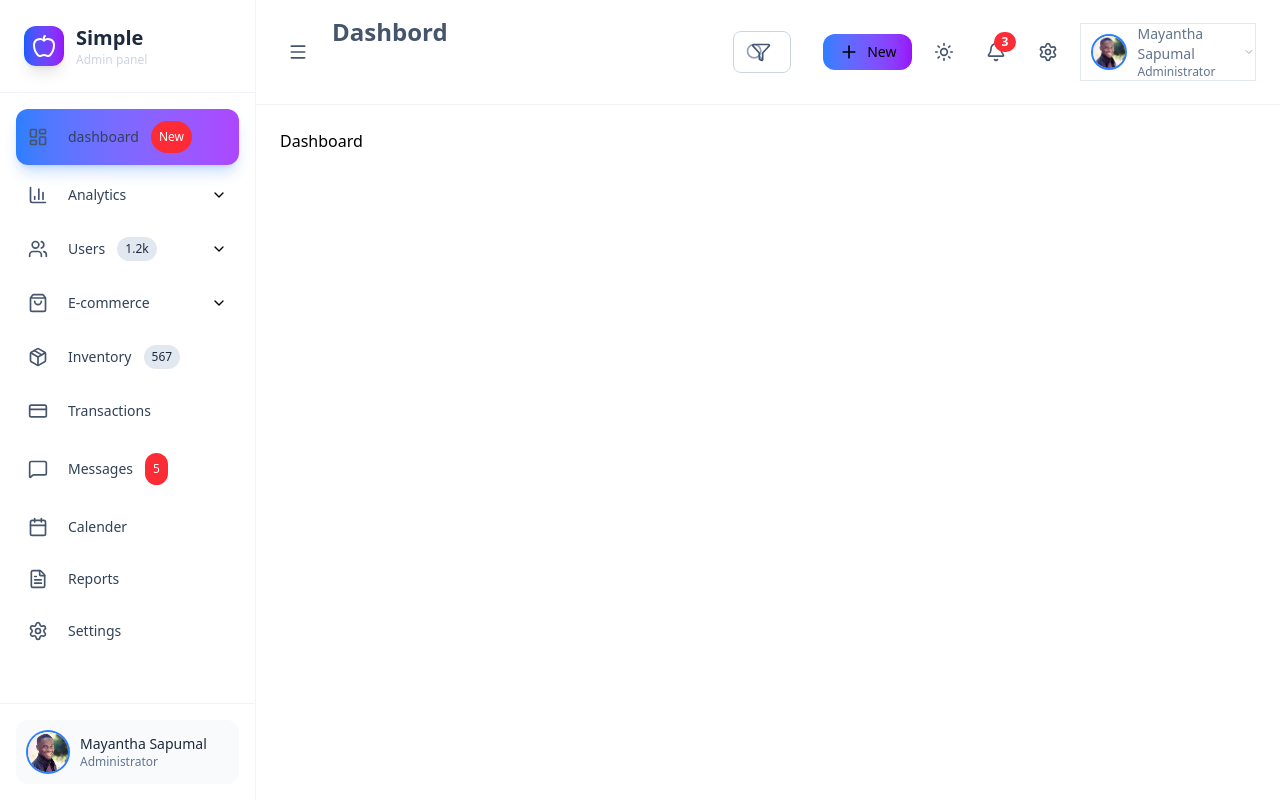
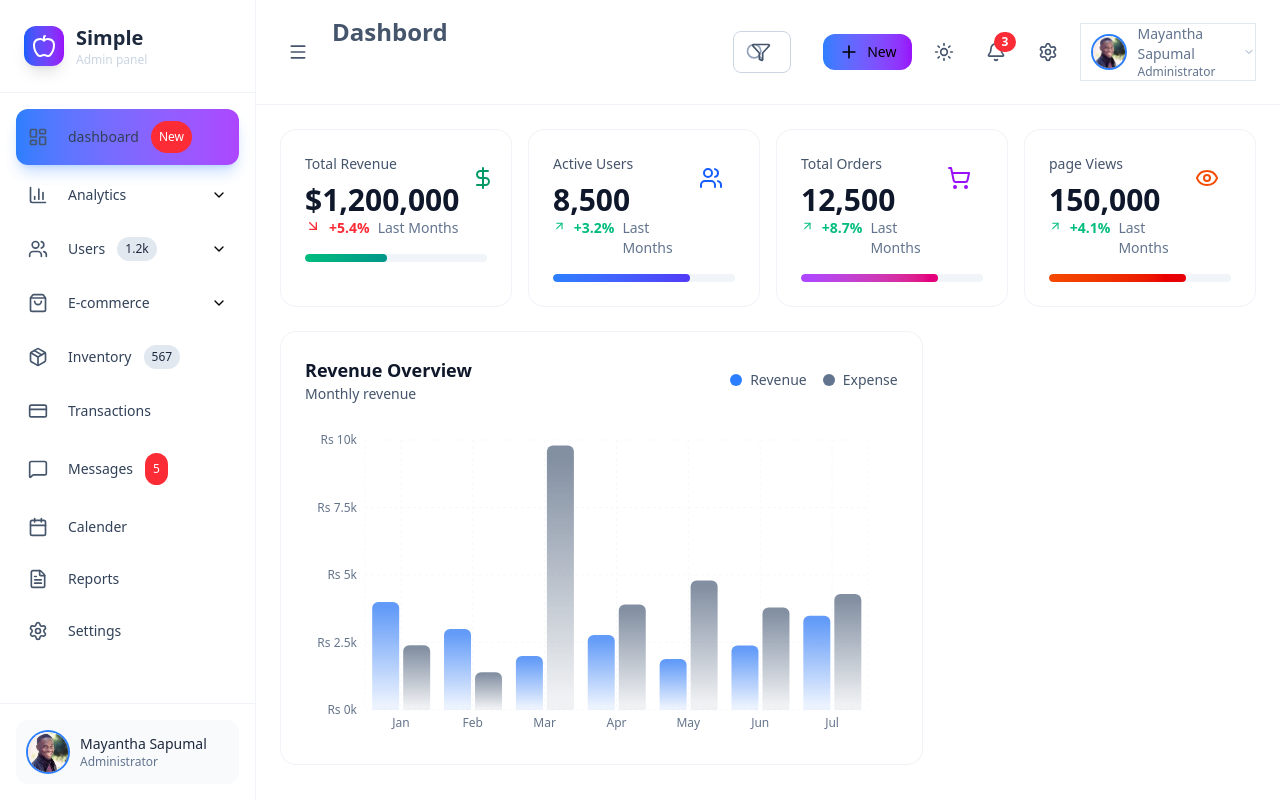
Before and after one commit to MayanthaS/React_Dashbord_Template, a React (Vite) app: page / in a window 1280 px wide. Built offline with nearby package versions, Linux system fonts and the light colour scheme.

Commit message:
Add revenue chart and dashboard updates

```diff
--- a/package.json
+++ b/package.json
@@ -13,7 +13,9 @@
     "@tailwindcss/vite": "^4.1.18",
     "lucide-react": "^0.562.0",
     "react": "^19.2.0",
+    "react-chartjs-2": "^5.3.1",
     "react-dom": "^19.2.0",
+    "recharts": "^3.6.0",
     "tailwindcss": "^4.1.18"
   },
   "devDependencies": {
--- /dev/null
+++ b/src/components/Dashboard/ChartSection.jsx
@@ -0,0 +1,13 @@
+import React from 'react'
+import RevenueChart from './RevenueChart'
+function ChartSection() {
+  return (
+    <div className='grid grid-cols-1 xl:grid-cols-3 gap-6'>
+        <div className='xl:col-span-2'>
+            <RevenueChart/>
+        </div>
+    </div>
+  )
+}
+
+export default ChartSection
--- a/src/components/Dashboard/Dashboard.jsx
+++ b/src/components/Dashboard/Dashboard.jsx
@@ -1,9 +1,16 @@
 import React from 'react'
+import StatsGrid from './StatsGrid'
+import ChartSection from './ChartSection'
 
 function Dashboard() {
   return (
-    <div>
-      Dashboard
+    <div className='space-y-6'>
+      {/* Stats Grid  */}
+      <StatsGrid/>
+
+      {/* Chart Section  */}
+      <ChartSection/>
+
     </div>
   )
 }
--- /dev/null
+++ b/src/components/Dashboard/RevenueChart.jsx
@@ -0,0 +1,106 @@
+import React from 'react'
+import {
+  BarChart,
+  Bar,
+  XAxis,
+  YAxis,
+  CartesianGrid,
+  Tooltip,
+  Legend,
+  ResponsiveContainer
+} from 'recharts'
+
+function RevenueChart() {
+  const data = [
+    { month: 'Jan', revenue: 4000, expense: 2400 },
+    { month: 'Feb', revenue: 3000, expense: 1398 },
+    { month: 'Mar', revenue: 2000, expense: 9800 },
+    { month: 'Apr', revenue: 2780, expense: 3908 },
+    { month: 'May', revenue: 1890, expense: 4800 },
+    { month: 'Jun', revenue: 2390, expense: 3800 },
+    { month: 'Jul', revenue: 3490, expense: 4300 }
+  ]
+
+  return (
+    <div className="bg-white/80 dark:bg-slate-900/80 backdrop-blur-xl rounded-2xl border border-slate-200/50 dark:border-slate-700/50 p-6">
+
+      {/* Header */}
+      <div className="flex items-center justify-between mb-4">
+        <div>
+          <h3 className="text-lg font-semibold text-slate-900 dark:text-slate-100">
+            Revenue Overview
+          </h3>
+          <p className="text-sm text-slate-600 dark:text-slate-400">
+            Monthly revenue
+          </p>
+        </div>
+
+        {/* Legend */}
+        <div className="flex  flex-lgitems-center space-x-4">
+          <div className="flex items-center space-x-2">
+            <span className="w-3 h-3 bg-blue-500 rounded-full"></span>
+            <span className="text-sm text-slate-600 dark:text-slate-400">
+              Revenue
+            </span>
+          </div>
+          <div className="flex items-center space-x-2">
+            <span className="w-3 h-3 bg-slate-500 rounded-full"></span>
+            <span className="text-sm text-slate-600 dark:text-slate-400">
+              Expense
+            </span>
+          </div>
+        </div>
+      </div>
+
+      {/* Chart */}
+      <div className="h-80">
+        <ResponsiveContainer width="100%" height="100%">
+          <BarChart
+            data={data}
+            margin={{ top: 20, right: 30, left: 0, bottom: 0 }}
+          >
+            <CartesianGrid strokeDasharray="3 3"
+             stroke='#e2e8f0'
+             opacity={0.3}/>
+            <XAxis
+            dataKey="month"
+            stroke='#64748b'
+            fontSize={12}
+            tickLine={false}
+            axisLine={false} />
+            <YAxis
+            stroke='#64748b'
+            fontSize={12}
+            tickLine={false}
+            axisLine={false}
+            tickFormatter={(value) => `Rs ${value/1000}k`} />
+
+            <Tooltip
+            contentStyle={{
+                backgroundColor:"rgba(255,255,255,0.95)",
+                border:"none",
+                borderRadius:"12px",
+                boxShadow:"0 10px 40px rgba(0,0,0,0.1)" ,
+            }}
+            formatter={(value) => [`RS ${value.toLocaleString()}`]} />
+
+            <Bar dataKey="revenue" fill="url(#revenueGradient)" radius={[6, 6, 0, 0]} maxBarSize={40} />
+            <Bar dataKey="expense" fill="url(#expenseGradient)" radius={[6, 6, 0, 0]} maxBarSize={40} />
+            <defs>
+                <linearGradient id="revenueGradient" x1="0" y1="0" x2="0" y2="1">
+                    <stop offset="5%" stopColor="#3b82f6" stopOpacity={0.8}/>
+                    <stop offset="95%" stopColor="#3b82f6" stopOpacity={0.1}/>
+                </linearGradient>
+                <linearGradient id="expenseGradient" x1="0" y1="0" x2="0" y2="1">
+                    <stop offset="5%" stopColor="#64748b" stopOpacity={0.8}/>
+                    <stop offset="95%" stopColor="#64748b" stopOpacity={0.1}/>
+                </linearGradient>
+            </defs>
+          </BarChart>
+        </ResponsiveContainer>
+      </div>
+    </div>
+  )
+}
+
+export default RevenueChart
--- /dev/null
+++ b/src/components/Dashboard/StatsGrid.jsx
@@ -0,0 +1,87 @@
+import { ArrowUpRight, DollarSign, ShoppingCart, Users, Eye, ArrowDownRight } from "lucide-react";
+import React from "react";
+
+const stats = [
+  {
+    title: "Total Revenue",
+    value: "$1,200,000",
+    change: "+5.4%",
+    icon: DollarSign,
+    color: "from-emerald-500 to-teal-600",
+    bgColor: "bg-emerald-50 dark:bg-emerald-900/20",
+    textColor: "text-emerald-600 dark:text-emerald-400",
+  },
+  {
+    title: "Active Users",
+    value: "8,500",
+    change: "+3.2%",
+    trend: "up",
+    icon: Users,
+    color: "from-blue-500 to-indigo-600",
+    bgColor: "bg-blue-50 dark:bg-blue-900/20",
+    textColor: "text-blue-600 dark:text-blue-400",
+  },
+  {
+    title: "Total Orders",
+    value: "12,500",
+    change: "+8.7%",
+    trend: "up",
+    icon: ShoppingCart,
+    color: "from-purple-500 to-pink-600",
+    bgColor: "bg-purple-50 dark:bg-purple-900/20",
+    textColor: "text-purple-600 dark:text-purple-400",
+  },
+  {
+    title: "page Views",
+    value: "150,000",
+    change: "+4.1%",
+    trend: "up",
+    icon: Eye,
+    color: "from-orange-600 to-red-600 ",
+    bgColor: "bg-orange-50 dark:bg-orange-900/20",
+    textColor: "text-orange-600 dark:text-orange-400",
+  },
+];
+
+function StatsGrid() {
+  return (
+    <div className="grid grid-cols-1 md:grid-cols-2 xl:grid-cols-4 gap-4 ">
+      {stats.map((stats, index) => {
+        return (
+          <div className="bg-white/80 dark:bg-slate-900/80 backdrop-blur-xl rounded-2xl p-6 border border-slate-200/50 dark:border-slate-700/50 hover:shadow-xl hover:shadow-slate-200/20 dark:hover:shadow-slate-900/20 transition-all duration-300 group" key={index}>
+            <div className="flex items-start justify-between">
+              <div className="flex-1">
+                <p className="text-sm font-medium text-slate-600 dark:text-slate-400 mb-2">
+                  {stats.title}
+                </p>
+                <p className="text-3xl font-semibold text-slate-900 dark:text-slate-100">
+                  {stats.value}
+                </p>
+                <div className="flex  item-center space-x-2 ">
+                   {stats.trend === "up" ?  <ArrowUpRight className="h-4 w-4 text-emerald-500 " />:<ArrowDownRight className="w-4 h-4 text-red-500" />}
+                  <span className={`text-sm font-semibold ${stats.trend === "up" ? "text-emerald-500" : "text-red-500"}`}>{stats.change}</span>
+                  <span className="text-sm text-slate-500 dark:text-slate-400">
+                   Last Months
+                  </span>
+                </div>
+              </div>
+              <div
+                className={`p-3  rounded-xl${stats.bgColor} group-hover:scale-110 transistion-all duration-300 `}
+              >
+                {<stats.icon className={`w-6 h-6 ${stats.textColor}`} />}
+              </div>
+            </div>
+            {/*Progressbar */}
+            <div className="mt-4 h-2 bg-slate-100 dark:bg-slate-800 rounded-full overflow-hidden">
+              <div
+                className={`h-full bg-gradient-to-r ${stats.color} rounded-full transition-all duration-100 `}style={{width:stats.trend === "up" ? '75%':'45%'}}
+              ></div>
+            </div>
+          </div>
+        );
+      })}
+    </div>
+  );
+}
+
+export default StatsGrid;
```
Also changed, not shown: 1 other file (tests, documents, lock files or other folders).
